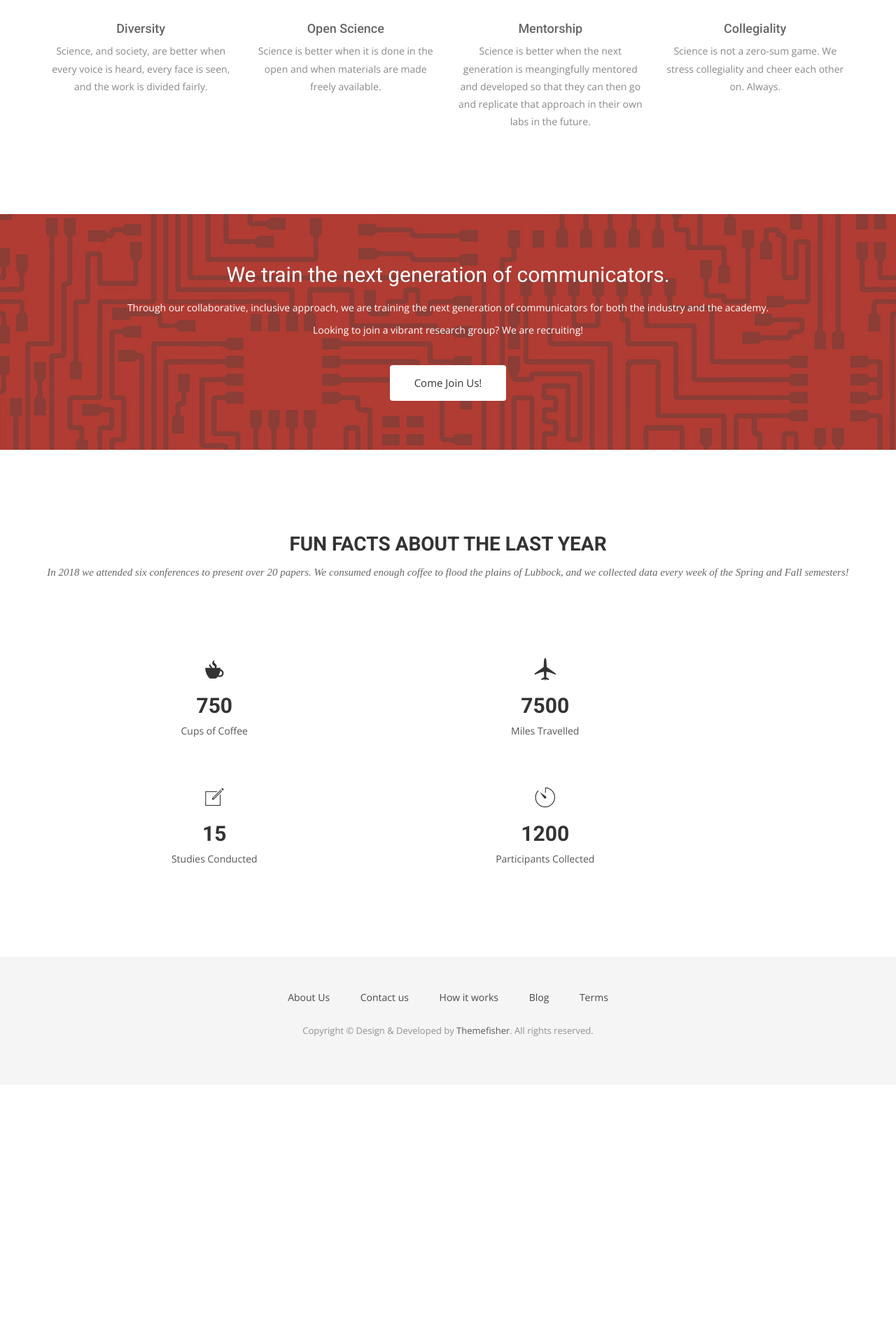
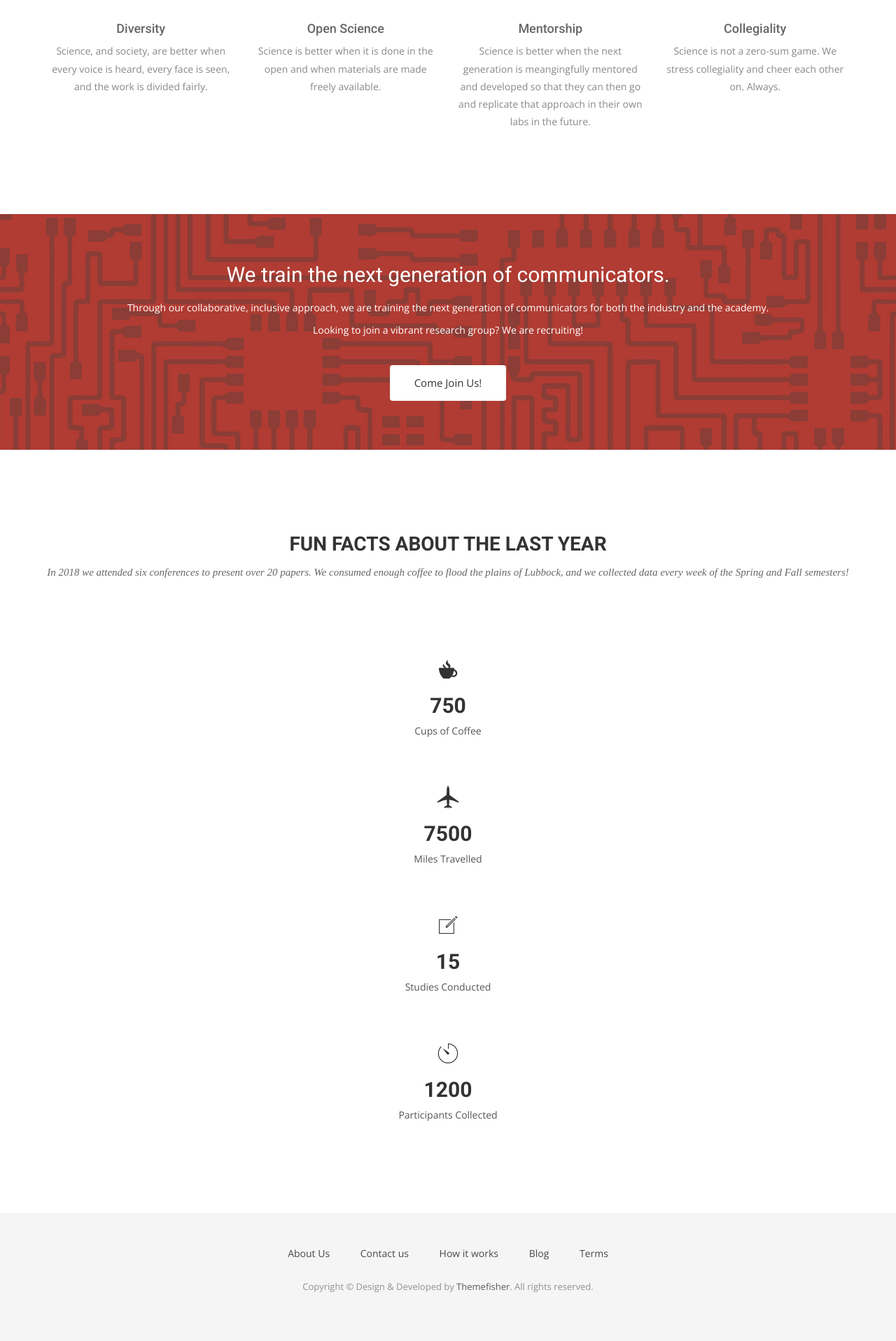
Before and after one commit to cognitionemotionlab/cognitionemotionlab.github.io, a Jekyll site: the page built from index.html, in a window 1280 px wide. Shown: the part 2676-4593 px from the top of the page at 70% size. Built offline with Jekyll 4.4.1, drawn with Linux system fonts in a browser that asks for light colours; nearby versions of some CDN libraries; some web fonts are replaced; before the commit the page ends 4227 px from its top, so only the background shows below that.

Commit message:
Adjusting CSS to spread the counters.

```diff
--- a/css/airspace.css
+++ b/css/airspace.css
@@ -282,7 +282,7 @@
   color: #7B7B7B;
 }
 #testimonial .counter-box li {
-  width: 50%;
+  width: 100%;
   float: left;
   text-align: center;
   margin: 30px 0 30px;
--- a/index.html
+++ b/index.html
@@ -147,7 +147,7 @@
       </div>
     </div>
     <div class="row">
-      <div class="col-md-10">
+      <div class="col-md-12">
         {% if site.data.funfacts.size > 0 %}
         <div class="block">
           {% for ff in site.data.funfacts %}
```
